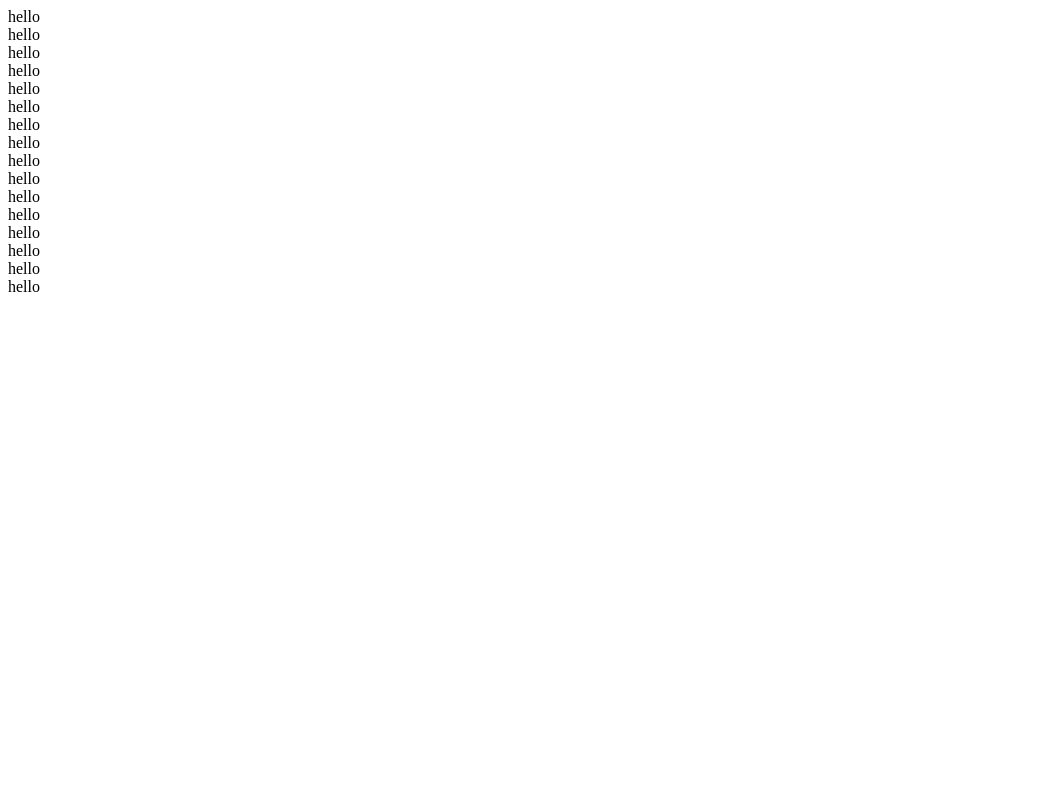
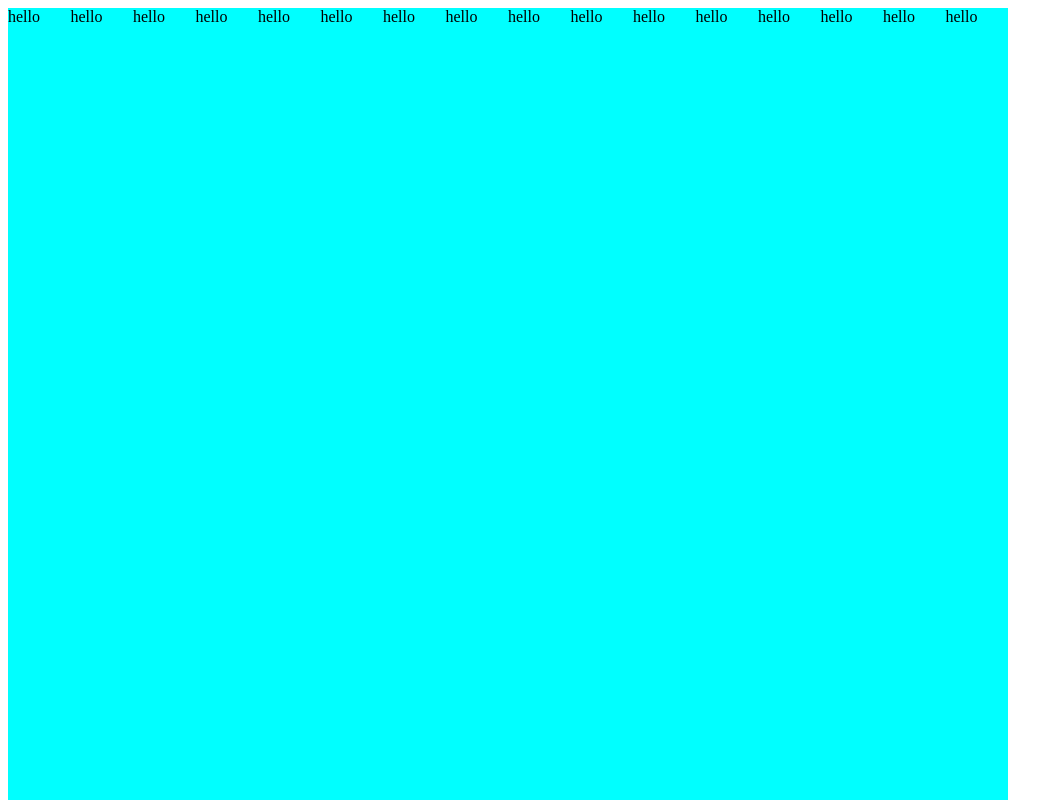
Before and after one commit to JC242/Etch-A-Sketch, a plain HTML site: page index.html in a window 1280 px wide. Shown: the top 800 px of the page, without its empty margins (0-1063 px from the left). Drawn offline with Linux system fonts and the light colour scheme.

Commit message:
Added grid 16 x 16

```diff
--- a/index.html
+++ b/index.html
@@ -7,7 +7,8 @@
     <title>Etch A Sketch</title>
 </head>
 <body>
-    <div class="container"></div>
+    <div class="container grid-size grid-bg">
+    </div>
 </body>
 <script src="app.js"></script>
 </html>
--- a/styles.css
+++ b/styles.css
@@ -0,0 +1,12 @@
+.container{
+    display: grid;
+    grid-template-columns: repeat(16,1fr);
+    grid-template-rows: repeat(16,1fr);
+}
+.grid-size{
+    height: 1000px;
+    width: 1000px;
+}
+.grid-bg{
+    background-color: aqua;
+}
```
